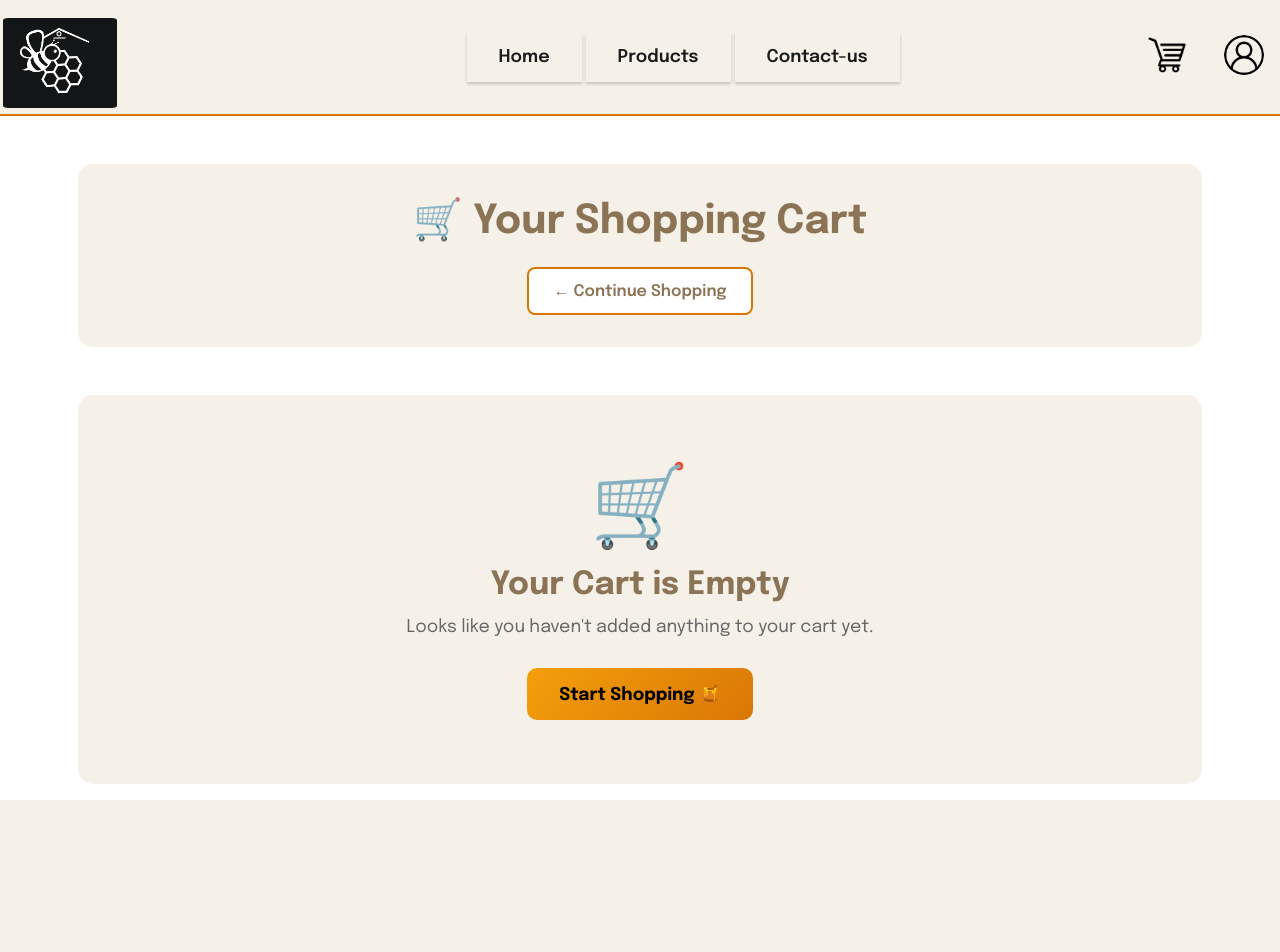
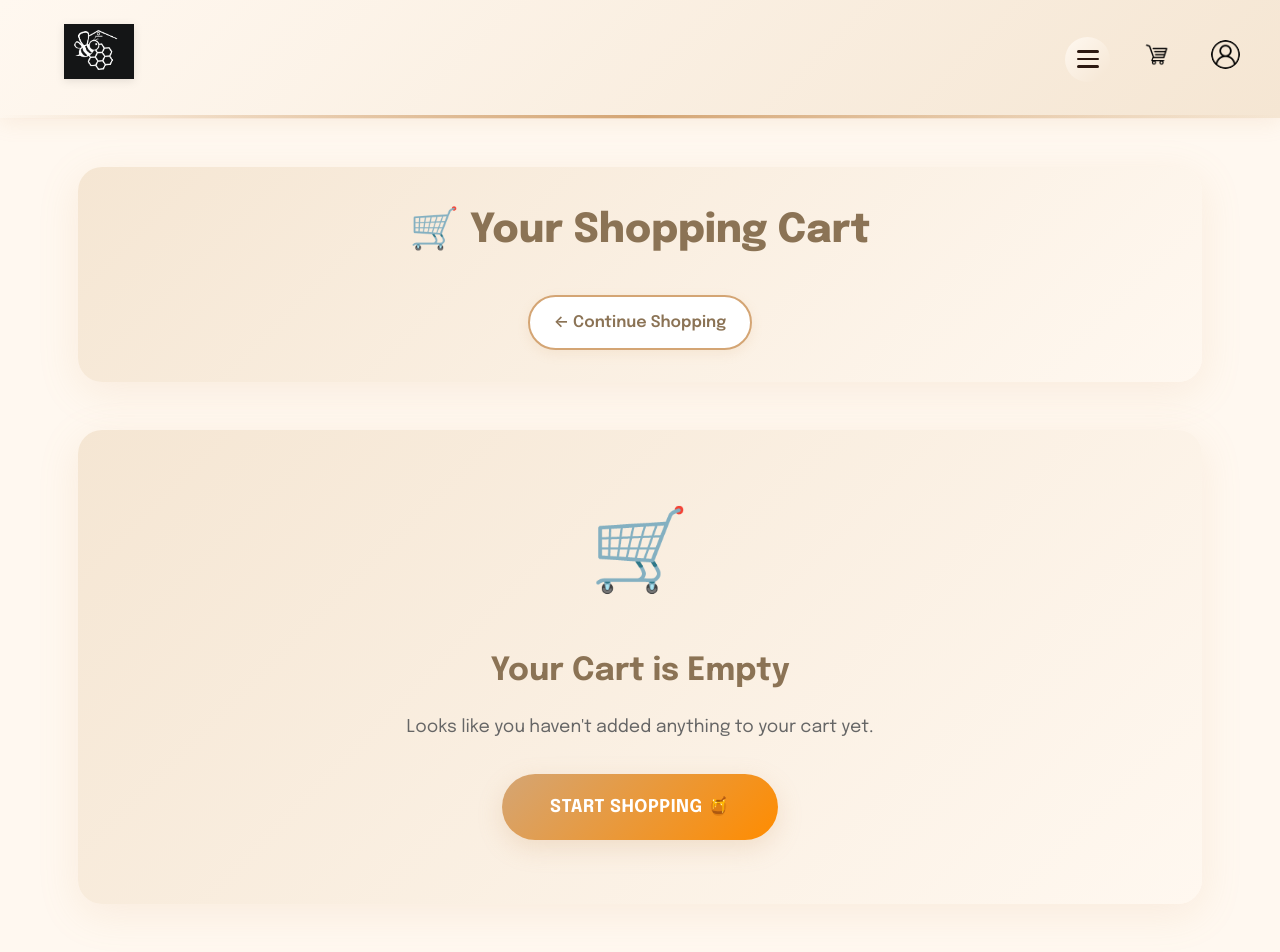
Before and after one commit to belghachem/Beehouse, a Django app: page /cart/ in a window 1280 px wide. Before the commit the page ends 800 px from the top, so only its background shows below. Run offline with Django 5.2, Linux system fonts and the light colour scheme; the visitor is signed in with stand-in values (Sample User, id 1); data comes from the database, SQL or seed files in the repository; data that the repository does not hold is empty.

Commit message:
Add files via upload

```diff
--- a/cart/templates/cart/cart.html
+++ b/cart/templates/cart/cart.html
@@ -1,345 +1,77 @@
 {% load static %}
 <!DOCTYPE html>
-<html>
+<html lang="en">
 <head>
-    <title>Shopping Cart - Bee House</title>
-    <link rel="stylesheet" type="text/CSS" href="{% static 'CSS/profile-page_stylesheet.css' %}"/>
     <meta charset="utf-8"/>
     <meta name="viewport" content="width=device-width, initial-scale=1.0">
+    <meta name="description" content="Shopping Cart - Bee House">
+
+    <title>Shopping Cart - Bee House</title>
+
+    <!-- Stylesheets -->
+    <link rel="stylesheet" type="text/css" href="{% static 'CSS/bee-house-shared.css' %}"/>
+    <link rel="stylesheet" type="text/css" href="{% static 'CSS/cart-stylesheet.css' %}"/>
+    <link rel="stylesheet" href="{% static 'CSS/mobile.css' %}">
+
+    <!-- Fonts -->
     <link rel="preconnect" href="https://fonts.googleapis.com">
-    <link href="https://fonts.googleapis.com/css2?family=Epilogue:wght@400;600;700&display=swap" rel="stylesheet">
-    <link rel="icon" type="image/x-icon" href="{% static 'IMAGES/BEEBLACK.png' %}" />
-    <link rel="stylesheet" href="{% static 'CSS/mobile.css' %}">
-    <style>
-        * {
-            margin: 0;
-            padding: 0;
-            box-sizing: border-box;
-            font-family: 'Epilogue', sans-serif;
-        }
+    <link rel="preconnect" href="https://fonts.gstatic.com" crossorigin>
+    <link href="https://fonts.googleapis.com/css2?family=Epilogue:wght@400;600;700;800&display=swap" rel="stylesheet">
 
-        body {
-            background: #fff;
-            min-height: 100vh;
-        }
-
-        .cart-container {
-            max-width: 1200px;
-            margin: 3rem auto;
-            padding: 0 3%;
-        }
-
-        .cart-header {
-            text-align: center;
-            margin-bottom: 3rem;
-            padding: 2rem;
-            background: #F5F1E8;
-            border-radius: 15px;
-        }
-
-        .cart-header h1 {
-            font-size: 2.5rem;
-            color: #8B7355;
-            margin-bottom: 0.5rem;
-        }
-
-        .back-shopping {
-            display: inline-block;
-            margin-top: 1rem;
-            padding: 0.8rem 1.5rem;
-            background: white;
-            color: #8B7355;
-            text-decoration: none;
-            border-radius: 8px;
-            font-weight: 600;
-            transition: all 0.3s ease;
-            border: 2px solid #d97706;
-        }
-
-        .back-shopping:hover {
-            background: #d97706;
-            color: white;
-            transform: translateY(-2px);
-        }
-
-        .cart-table {
-            width: 100%;
-            background: #F5F1E8;
-            border-radius: 15px;
-            overflow: hidden;
-            box-shadow: 0 4px 6px rgba(0, 0, 0, 0.1);
-            margin-bottom: 2rem;
-        }
-
-        .cart-table thead {
-            background: linear-gradient(135deg, #f59e0b 0%, #d97706 100%);
-            color: white;
-        }
-
-        .cart-table th {
-            padding: 1.5rem 1rem;
-            text-align: left;
-            font-size: 1rem;
-            font-weight: 700;
-        }
-
-        .cart-table tbody tr {
-            border-bottom: 1px solid #ddd;
-            transition: background 0.3s ease;
-        }
-
-        .cart-table tbody tr:hover {
-            background: #fef3c7;
-        }
-
-        .cart-table td {
-            padding: 1.5rem 1rem;
-            vertical-align: middle;
-        }
-
-        .product-name {
-            font-weight: 600;
-            color: #333;
-            font-size: 1.1rem;
-        }
-
-        .product-price {
-            color: #d97706;
-            font-weight: 700;
-            font-size: 1.1rem;
-        }
-
-        .quantity-control {
-            display: flex;
-            align-items: center;
-            gap: 0.5rem;
-        }
-
-        .quantity-form {
-            display: flex;
-            align-items: center;
-            gap: 0.5rem;
-            background: white;
-            padding: 0.5rem;
-            border-radius: 8px;
-        }
-
-        .quantity-btn {
-            width: 35px;
-            height: 35px;
-            border: none;
-            background: linear-gradient(135deg, #f59e0b 0%, #d97706 100%);
-            color: #000;
-            font-size: 1.2rem;
-            font-weight: 700;
-            border-radius: 6px;
-            cursor: pointer;
-            transition: all 0.3s ease;
-            display: flex;
-            align-items: center;
-            justify-content: center;
-        }
-
-        .quantity-btn:hover {
-            transform: scale(1.1);
-            box-shadow: 0 2px 8px rgba(217, 119, 6, 0.4);
-        }
-
-        .quantity-input {
-            width: 60px;
-            text-align: center;
-            border: 2px solid #e5e7eb;
-            border-radius: 6px;
-            padding: 0.4rem;
-            font-size: 1rem;
-            font-weight: 600;
-            color: #333;
-        }
-
-        .quantity-input:focus {
-            outline: none;
-            border-color: #d97706;
-        }
-
-        .btn-update {
-            background: #10b981;
-            color: white;
-            padding: 0.5rem 1rem;
-            border: none;
-            border-radius: 6px;
-            font-weight: 600;
-            cursor: pointer;
-            transition: all 0.3s ease;
-            font-size: 0.9rem;
-        }
-
-        .btn-update:hover {
-            background: #059669;
-            transform: translateY(-2px);
-        }
-
-        .btn-remove {
-            background: #fee2e2;
-            color: #dc2626;
-            padding: 0.6rem 1.2rem;
-            border-radius: 8px;
-            text-decoration: none;
-            font-weight: 600;
-            transition: all 0.3s ease;
-            display: inline-block;
-        }
-
-        .btn-remove:hover {
-            background: #dc2626;
-            color: white;
-            transform: translateY(-2px);
-        }
-
-        .cart-summary {
-            background: #F5F1E8;
-            padding: 2rem;
-            border-radius: 15px;
-            text-align: right;
-            box-shadow: 0 4px 6px rgba(0, 0, 0, 0.1);
-        }
-
-        .cart-summary h3 {
-            color: #8B7355;
-            font-size: 1.8rem;
-            margin-bottom: 1.5rem;
-        }
-
-        .grand-total {
-            color: #d97706;
-            font-size: 2.2rem;
-            font-weight: 700;
-        }
-
-        .checkout-btn {
-            background: linear-gradient(135deg, #f59e0b 0%, #d97706 100%);
-            color: #000;
-            padding: 1rem 3rem;
-            border: none;
-            border-radius: 10px;
-            font-size: 1.2rem;
-            font-weight: 700;
-            cursor: pointer;
-            transition: all 0.3s ease;
-            box-shadow: 0 4px 12px rgba(217, 119, 6, 0.3);
-            margin-top: 1rem;
-            text-decoration: none;
-            display: inline-block;
-        }
-
-        .checkout-btn:hover {
-            transform: translateY(-2px);
-            box-shadow: 0 8px 20px rgba(217, 119, 6, 0.4);
-        }
-
-        .empty-cart {
-            text-align: center;
-            padding: 4rem 2rem;
-            background: #F5F1E8;
-            border-radius: 15px;
-        }
-
-        .empty-cart-icon {
-            font-size: 5rem;
-            margin-bottom: 1rem;
-        }
-
-        .empty-cart h2 {
-            color: #8B7355;
-            font-size: 2rem;
-            margin-bottom: 1rem;
-        }
-
-        .empty-cart p {
-            color: #666;
-            font-size: 1.1rem;
-            margin-bottom: 2rem;
-        }
-
-        .shop-now-btn {
-            display: inline-block;
-            padding: 1rem 2rem;
-            background: linear-gradient(135deg, #f59e0b 0%, #d97706 100%);
-            color: #000;
-            text-decoration: none;
-            border-radius: 10px;
-            font-weight: 700;
-            font-size: 1.1rem;
-            transition: all 0.3s ease;
-        }
-
-        .shop-now-btn:hover {
-            transform: translateY(-2px);
-            box-shadow: 0 8px 20px rgba(217, 119, 6, 0.4);
-        }
-
-        @media screen and (max-width: 768px) {
-            .cart-table {
-                display: block;
-                overflow-x: auto;
-            }
-
-            .cart-header h1 {
-                font-size: 2rem;
-            }
-
-            .cart-summary {
-                text-align: center;
-            }
-
-            .cart-table th,
-            .cart-table td {
-                padding: 1rem 0.5rem;
-                font-size: 0.9rem;
-            }
-
-            .quantity-control {
-                flex-direction: column;
-                gap: 0.3rem;
-            }
-
-            .quantity-form {
-                flex-wrap: wrap;
-            }
-        }
-    </style>
+    <!-- Favicon -->
+    <link rel="icon" type="image/x-icon" href="{% static 'Images/BEEBLACK.png' %}" />
 </head>
 <body>
-    <!-- Header -->
-    <div class="header">
-        <div class="logo"><img class="beelogo" src="{% static 'Images/BEEBLACK.png' %}"></div>
-        <section class="nav-bar">
-            <ol>
-                <li><a href="{% url 'home:home_page' %}"><button class="nav-bar-button">Home</button></a></li>
-                <li><a href="{% url 'products:product_page' %}"><button class="nav-bar-button">Products</button></a></li>
-                <li><a href="{% url 'contactus:contact' %}"><button class="nav-bar-button">Contact-us</button></a></li>
-            </ol>
+    <!-- Header Section -->
+    <header class="header">
+        <nav class="nav-bar" role="navigation">
+            <div class="logo">
+                <a href="{% url 'home:home_page' %}" aria-label="Bee House Home">
+                    <img class="beelogo" src="{% static 'Images/BEEBLACK.png' %}" alt="Bee House Logo">
+                </a>
+            </div>
+
+            <div class="nav-right">
+                <!-- Hamburger Menu -->
+                <div class="hamburger-menu">
+                    <button class="hamburger-btn" aria-label="Menu" id="menuToggle">
+                        <span class="hamburger-line"></span>
+                        <span class="hamburger-line"></span>
+                        <span class="hamburger-line"></span>
+                    </button>
+                    <div class="dropdown-menu" id="dropdownMenu">
+                        <a href="{% url 'home:home_page' %}" class="dropdown-item">Home</a>
+                        <a href="{% url 'products:product_page' %}" class="dropdown-item">Products</a>
+                        <a href="{% url 'contactus:contact' %}" class="dropdown-item">Contact Us</a>
+                    </div>
+                </div>
+
+                <!-- Profile Icons -->
                 <div class="profile">
                     <div class="cart-icon-container">
-                    <a href="{% url 'cart:view_cart' %}">
-                        <img src="{% static 'Images/cart-icon.png' %}" alt="shopping cart" class="cart-icon">
+                        <a href="{% url 'cart:view_cart' %}" aria-label="Shopping Cart">
+                            <img src="{% static 'Images/cart-icon.png' %}" alt="Shopping Cart" class="cart-icon">
                         </a>
                     </div>
-                <a href="{% url 'users:profile' %}">
-                    <img src="{% static 'Images/user_icon-profile.png' %}" alt="user-profile" class="user-profile">
+                    <a href="{% url 'users:profile' %}" aria-label="User Profile">
+                        <img src="{% static 'Images/user_icon-profile.png' %}" alt="User Profile" class="user-profile">
                     </a>
                 </div>
-        </section>
             </div>
+        </nav>
+    </header>
+
     <div class="divider"></div>
 
     <!-- Cart Container -->
-    <div class="cart-container">
+    <main class="cart-container">
         <div class="cart-header">
             <h1>🛒 Your Shopping Cart</h1>
             <a href="{% url 'products:product_page' %}" class="back-shopping">← Continue Shopping</a>
         </div>
 
         {% if cart_items %}
+            <div class="cart-table-wrapper">
                 <table class="cart-table">
                     <thead>
                         <tr>
@@ -359,7 +91,7 @@
                                 <div class="quantity-control">
                                     <form method="POST" action="{% url 'cart:update_cart_item' item.id %}" class="quantity-form">
                                         {% csrf_token %}
-                                    <button type="button" class="quantity-btn" onclick="decreaseQuantity(this)">−</button>
+                                        <button type="button" class="quantity-btn" onclick="decreaseQuantity(this)" aria-label="Decrease quantity">−</button>
                                         <input
                                             type="number"
                                             name="quantity"
@@ -368,8 +100,9 @@
                                             max="99"
                                             class="quantity-input"
                                             onchange="showUpdateButton(this)"
+                                            aria-label="Quantity"
                                         >
-                                    <button type="button" class="quantity-btn" onclick="increaseQuantity(this)">+</button>
+                                        <button type="button" class="quantity-btn" onclick="increaseQuantity(this)" aria-label="Increase quantity">+</button>
                                         <button type="submit" class="btn-update" style="display:none;">✓ Update</button>
                                     </form>
                                 </div>
@@ -383,6 +116,7 @@
                         {% endfor %}
                     </tbody>
                 </table>
+            </div>
 
             <div class="cart-summary">
                 <h3>Grand Total: <span class="grand-total">{{ total }} DZD</span></h3>
@@ -396,9 +130,38 @@
                 <a href="{% url 'products:product_page' %}" class="shop-now-btn">Start Shopping 🍯</a>
             </div>
         {% endif %}
-    </div>
+    </main>
 
     <script>
+        // Hamburger menu toggle
+        document.addEventListener('DOMContentLoaded', function() {
+            const menuToggle = document.getElementById('menuToggle');
+            const dropdownMenu = document.getElementById('dropdownMenu');
+
+            if (menuToggle && dropdownMenu) {
+                menuToggle.addEventListener('click', function(e) {
+                    e.stopPropagation();
+                    dropdownMenu.classList.toggle('active');
+                    menuToggle.classList.toggle('active');
+                });
+
+                document.addEventListener('click', function(e) {
+                    if (!menuToggle.contains(e.target) && !dropdownMenu.contains(e.target)) {
+                        dropdownMenu.classList.remove('active');
+                        menuToggle.classList.remove('active');
+                    }
+                });
+
+                const dropdownItems = dropdownMenu.querySelectorAll('.dropdown-item');
+                dropdownItems.forEach(item => {
+                    item.addEventListener('click', function() {
+                        dropdownMenu.classList.remove('active');
+                        menuToggle.classList.remove('active');
+                    });
+                });
+            }
+        });
+
         function showUpdateButton(element) {
             const form = element.closest('form');
             const updateBtn = form.querySelector('.btn-update');
```
Lines whose indentation alone changed are shown as unchanged.
